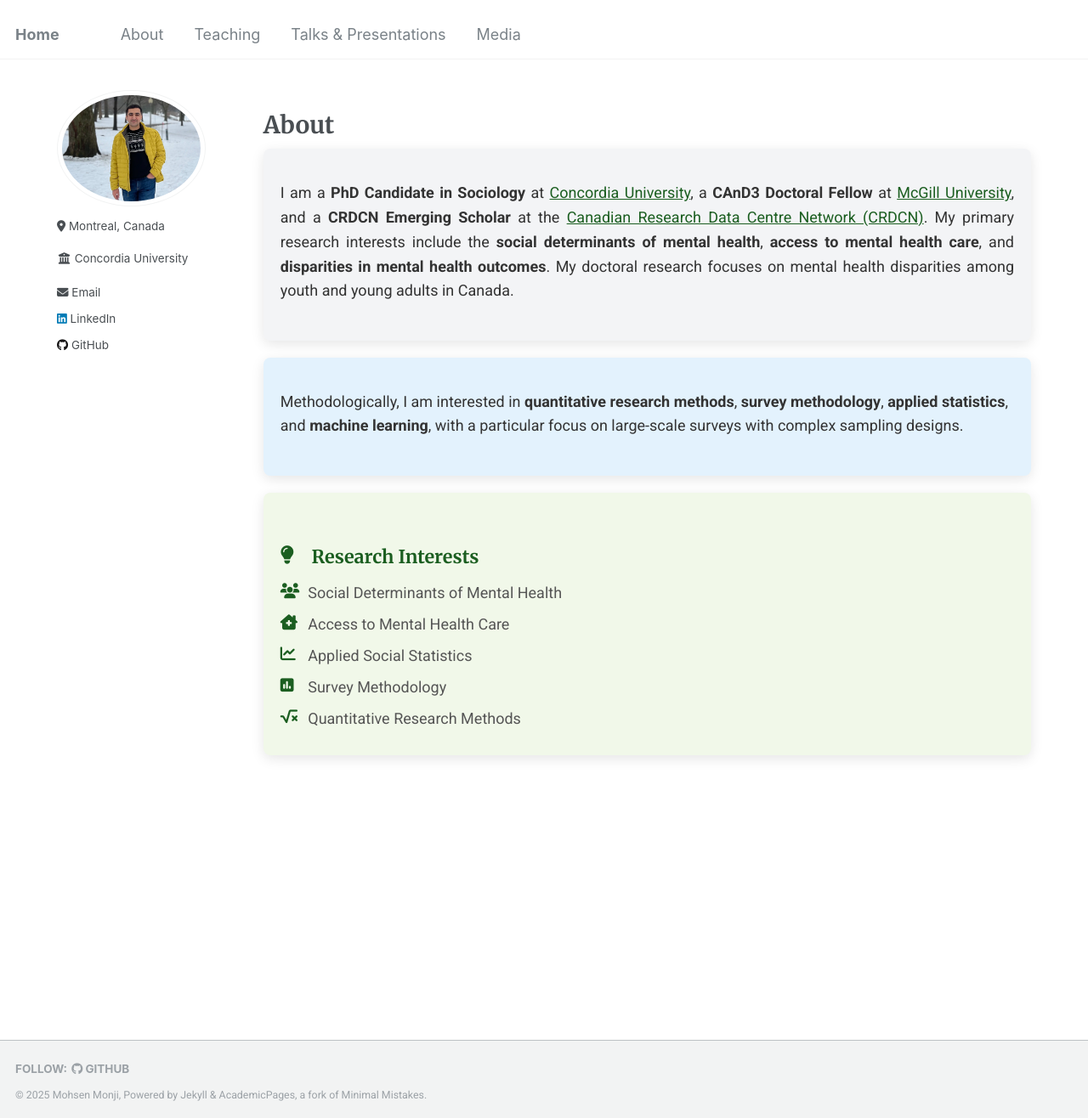
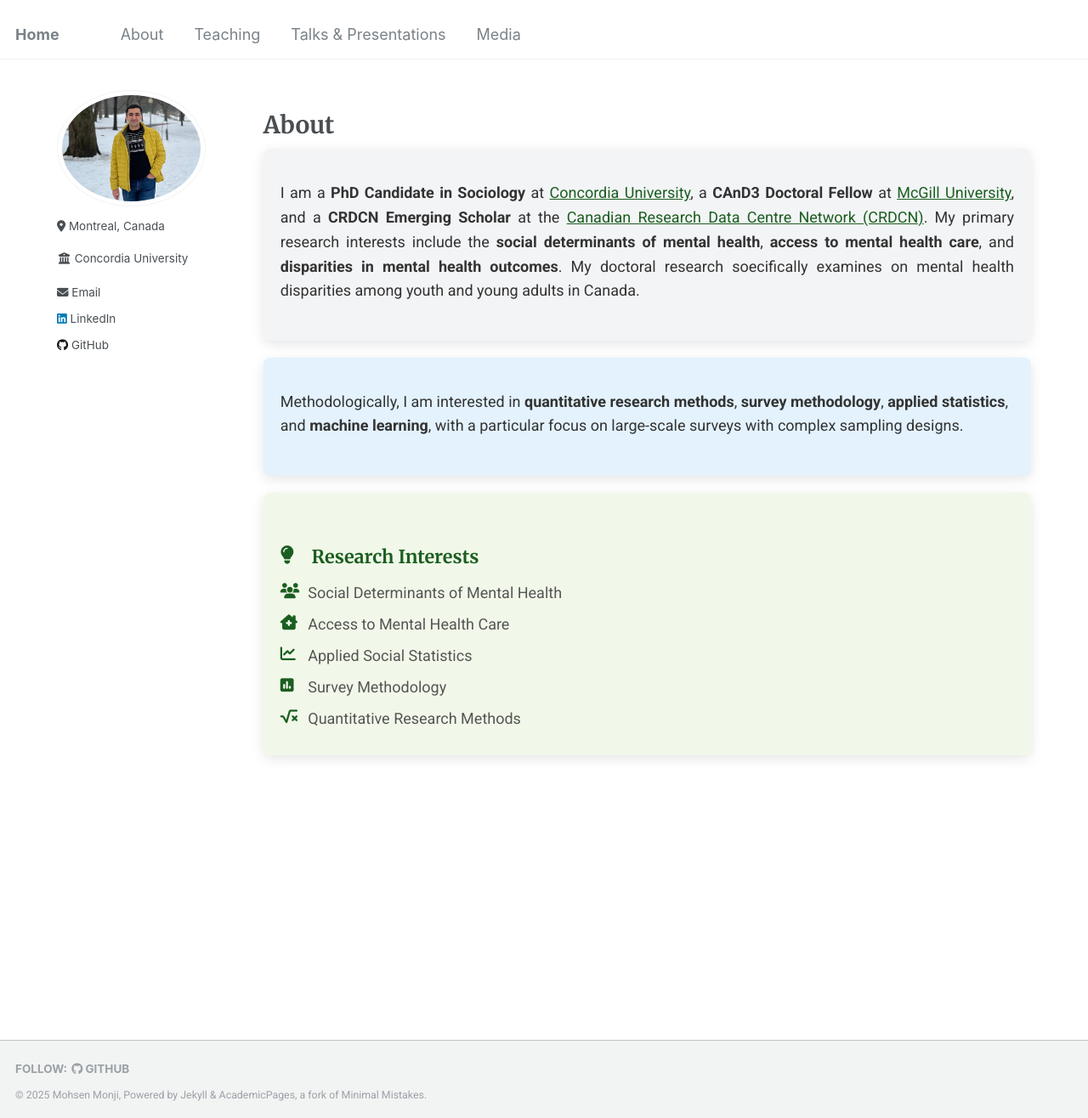
Before and after one commit to Mohsnmonji/mohsnmonji.github.io, a Jekyll site: the page built from about-me.md, in a window 1280 px wide and 1316 px high. Shown: the whole window at 85% size. Built offline with Jekyll 4.4.1, drawn with Linux system fonts in a browser that asks for light colours.

Commit message:
Update about-me.md

```diff
--- a/about-me.md
+++ b/about-me.md
@@ -95,7 +95,7 @@ author_profile: true
     My primary research interests include the <strong>social determinants of mental health</strong>,
     <strong>access to mental health care</strong>, and
     <strong>disparities in mental health outcomes</strong>.
-    My doctoral research focuses on mental health disparities among youth and young adults in Canada.
+    My doctoral research soecifically examines on mental health disparities among youth and young adults in Canada.
   </p>
 </div>
 
```
